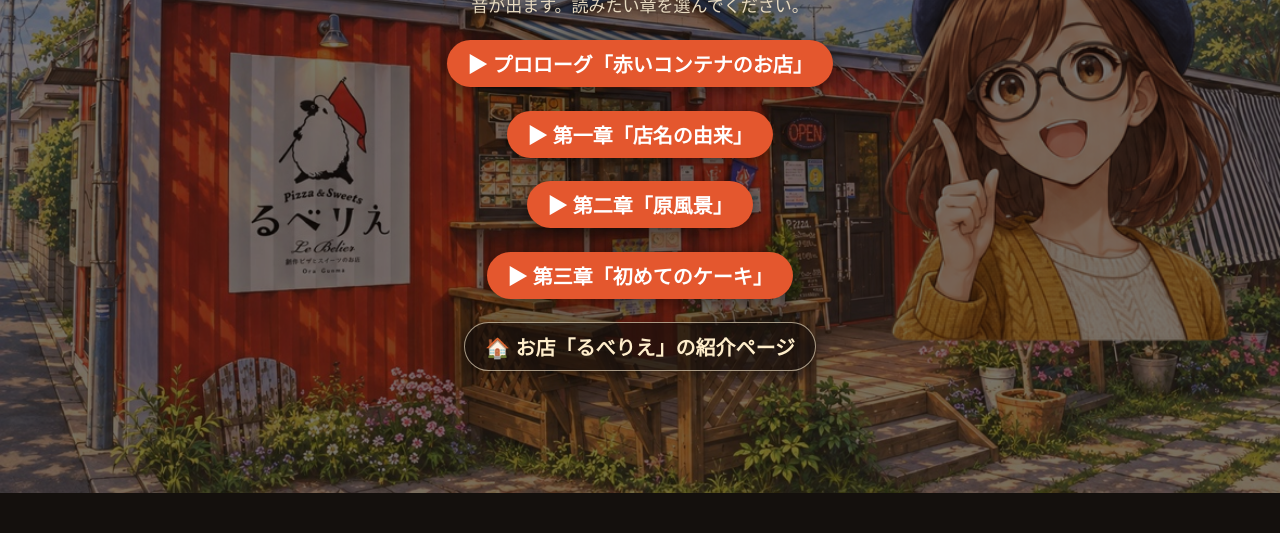
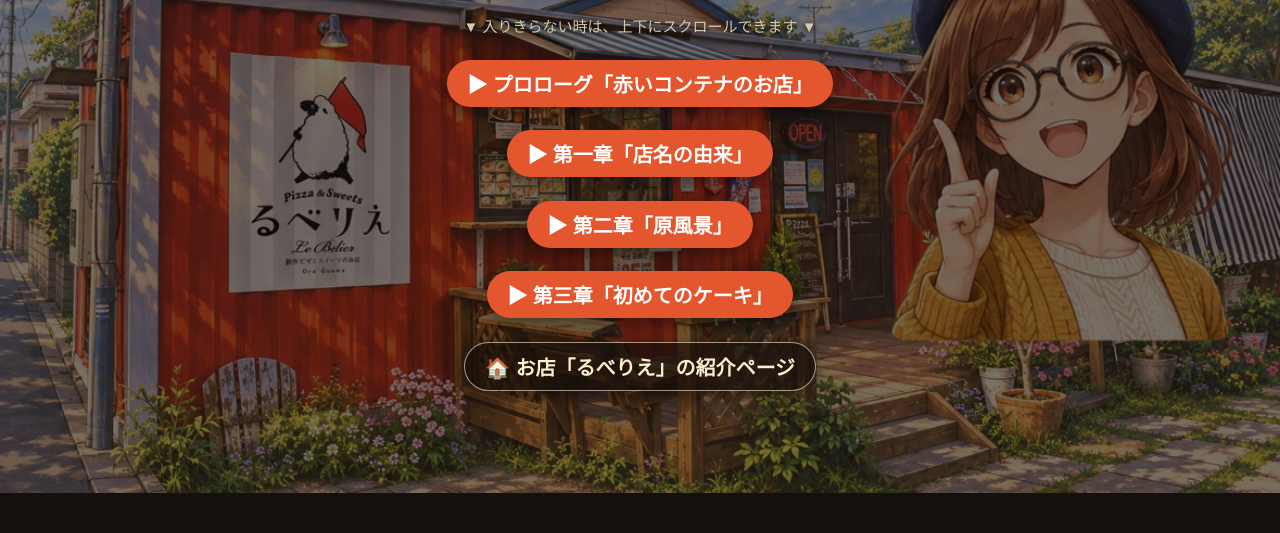
Before and after one commit to lebelierora/sound-novel, a plain HTML site: page index.html in a window 1280 px wide. Shown: the part 267-800 px from the top of the page. Drawn offline with Linux system fonts and the light colour scheme.

Commit message:
タイトル/終了画面にスクロールの案内を一言追加

```diff
--- a/index.html
+++ b/index.html
@@ -65,6 +65,7 @@
     padding:.45em .9em; font-size:clamp(10px,1.9vw,17px); line-height:1.4;
   }
   .gone { display:none !important; }
+  .scrollhint { font-size:clamp(10px,1.9vw,15px) !important; color:#d8c9ae !important; margin-top:1.5% !important; }
   #titleCard h1 { font-size:clamp(18px,4.4vw,40px); }
   #titleCard p { margin-top:1.2%; font-size:clamp(10px,2vw,17px); }
   #titleCard .btn { margin-top:2%; padding:9px 20px; font-size:clamp(12px,2.3vw,20px); }
@@ -90,6 +91,7 @@
   <div id="titleCard" class="overlay">
     <h1>るべりえサウンドノベル</h1>
     <p>店主とモコが、お店のことを振り返る物語。<br>音が出ます。読みたい章を選んでください。</p>
+    <p class="scrollhint">▼ 入りきらない時は、上下にスクロールできます ▼</p>
     <button class="btn" id="startBtn0">▶ プロローグ「赤いコンテナのお店」</button>
     <button class="btn" id="startBtn1">▶ 第一章「店名の由来」</button>
     <button class="btn" id="startBtn2">▶ 第二章「原風景」</button>
@@ -100,6 +102,7 @@
     <h1>つづく</h1>
     <h2 id="endTitle"></h2>
     <p>読んでくれてありがとうございました。</p>
+    <p class="scrollhint">▼ 入りきらない時は、上下にスクロールできます ▼</p>
     <button class="btn" id="replayBtn">↺ もう一度</button>
     <button class="btn sub" id="homeBtn">章を選ぶ</button>
     <a class="btn sub" href="https://lebelierora.github.io/intro/">🏠 お店の紹介ページへ</a>
```
